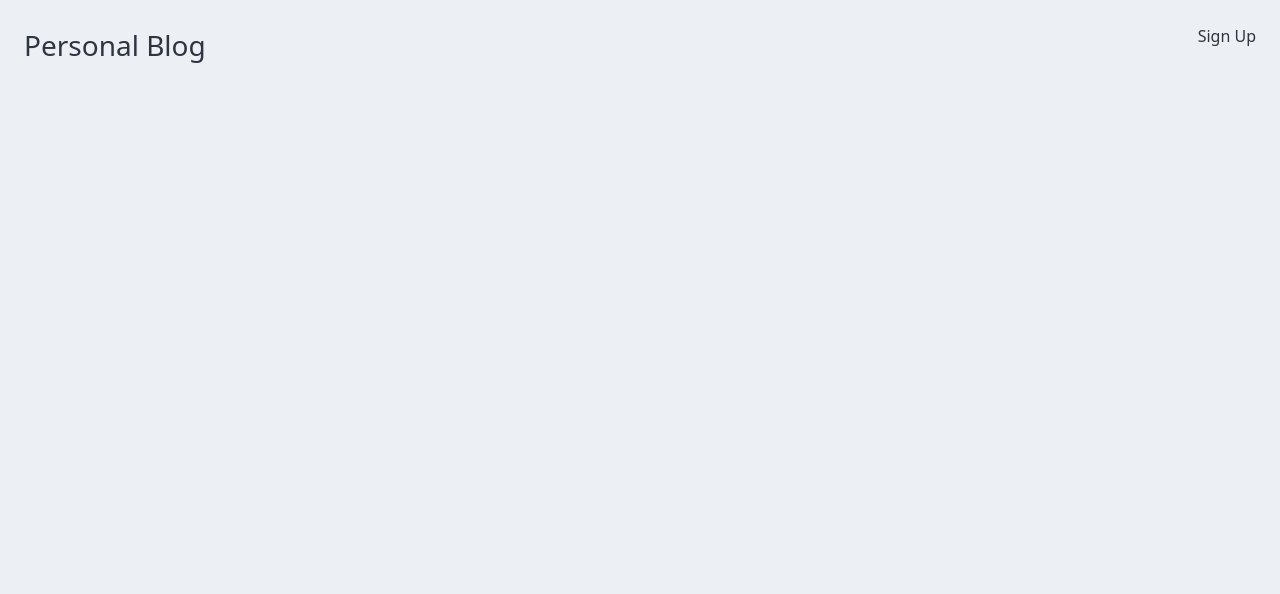
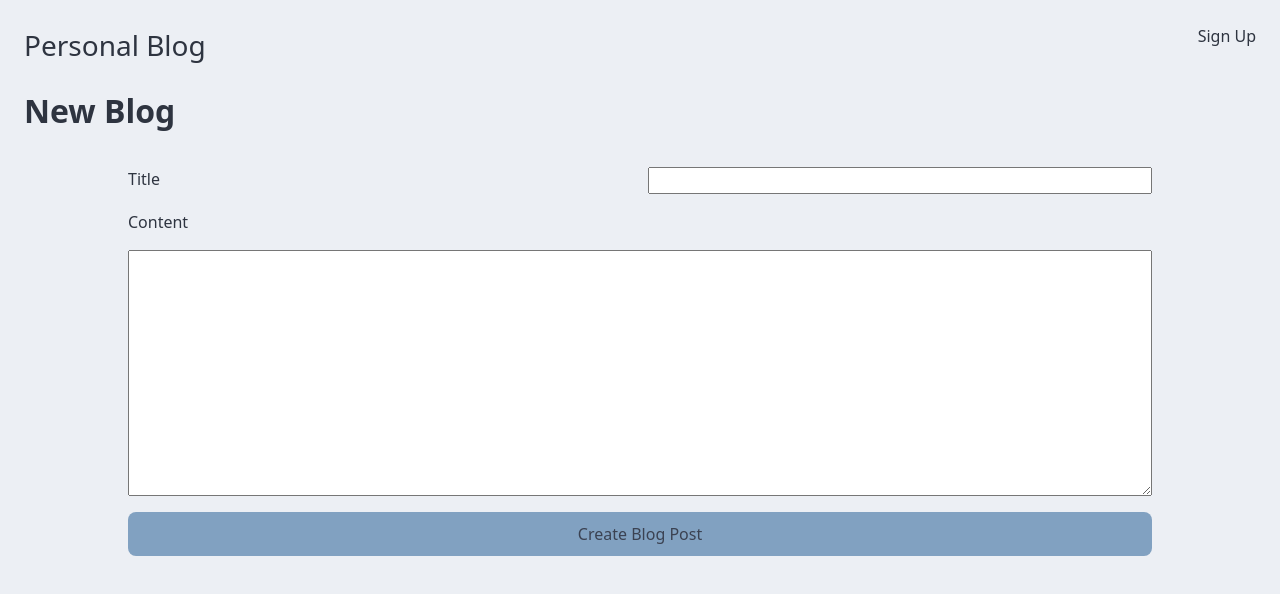
Before and after one commit to SamJohn04/personal-blog, a React (Vite) app in the folder src/frontend/: page /blog/new in a window 1280 px wide. Shown: the top 594 px of the page. Built offline with nearby package versions, Linux system fonts and the light colour scheme; no server answers.

Commit message:
feat(react)!: add create blog code

```diff
--- a/src/frontend/src/App.css
+++ b/src/frontend/src/App.css
@@ -37,7 +37,7 @@ a {
   max-width: 1024px;
 }
 
-.signup-signin-form {
+form {
   margin: 2rem auto;
   max-width: 1024px;
 
--- a/src/frontend/src/App.tsx
+++ b/src/frontend/src/App.tsx
@@ -4,6 +4,7 @@ import Home from "./pages/Home"
 import Blog from "./pages/Blog"
 import Signup from './pages/Signup'
 import Login from './pages/Login'
+import { CreateBlog } from './pages/CreateBlog'
 
 function App() {
   return (
@@ -13,6 +14,7 @@ function App() {
         <Route path="/blog/:id" element={<Blog />} />
         <Route path="/signup" element={<Signup />} />
         <Route path="/login" element={<Login />} />
+        <Route path="/blog/new" element={<CreateBlog />} />
       </Routes>
     </BrowserRouter>
   )
--- /dev/null
+++ b/src/frontend/src/pages/CreateBlog.tsx
@@ -0,0 +1,60 @@
+import { useState, type FormEvent } from "react";
+import DefaultHeader from "../components/DefaultHeader";
+import { useNavigate } from "react-router";
+
+export function CreateBlog() {
+  const navigate = useNavigate();
+
+  const [title, setTitle] = useState<string>("");
+  const [content, setContent] = useState<string>("");
+
+  const [loading, setLoading] = useState<boolean>(false);
+
+  async function create(event: FormEvent) {
+    event.preventDefault();
+    setLoading(true);
+
+    const res = await fetch("/api/blog", {
+      method: "POST",
+      headers: {
+        "Content-Type": "application/json",
+        "Authorization": `Bearer ${localStorage.getItem("authToken")}`,
+      },
+      body: JSON.stringify({
+        title,
+        content,
+      }),
+    });
+
+    if (res.ok) {
+      navigate("/");
+    } else {
+      console.error(await res.text());
+      alert("Something went wrong!");
+    }
+  }
+
+  return (
+    <>
+      <DefaultHeader />
+      <main>
+        <h1>New Blog</h1>
+        <form onSubmit={create}>
+          <label htmlFor="title">Title</label>
+          <input id="title"
+            value={title}
+            onChange={(e) => setTitle(e.target.value)}
+            required />
+          <label htmlFor="content" className="col-span-full">Content</label>
+          <textarea id="content"
+            className="col-span-full"
+            rows={16}
+            value={content}
+            onChange={(e) => setContent(e.target.value)}
+            required />
+          <button className="col-span-full" disabled={loading} type="submit">Create Blog Post</button>
+        </form>
+      </main>
+    </>
+  );
+}
```
